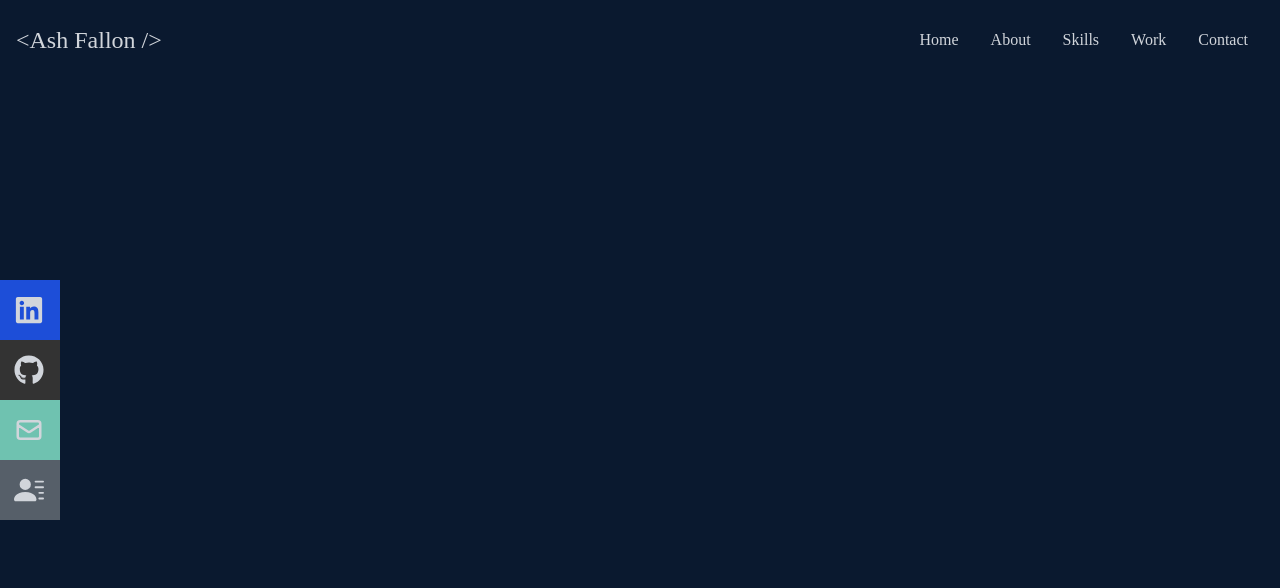
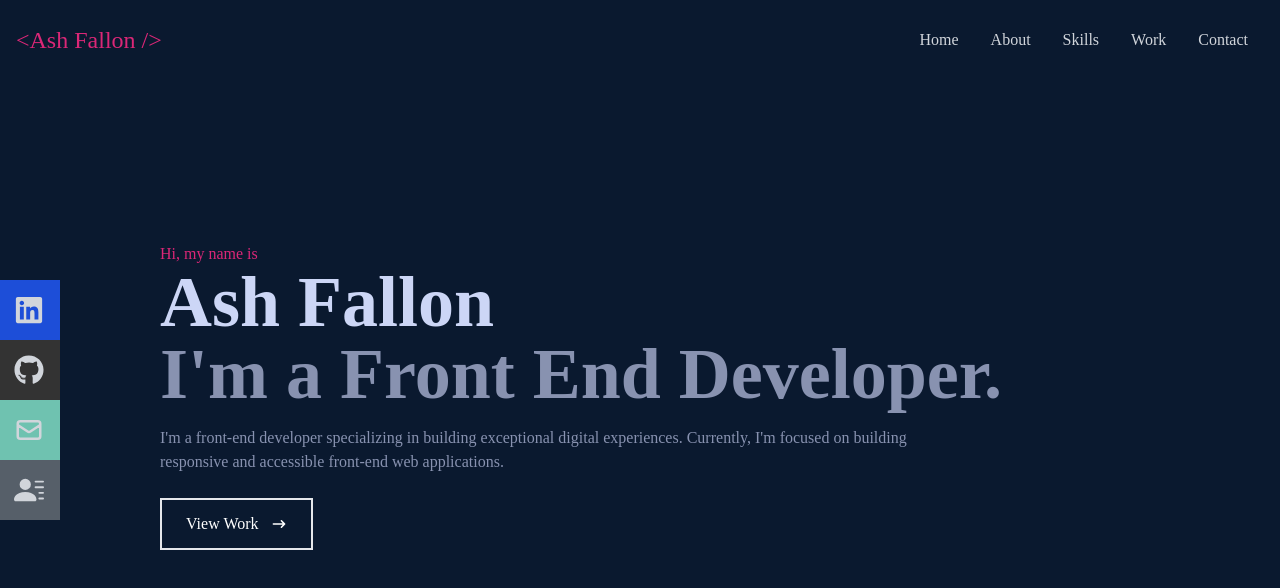
Before and after one commit to ash-fallon/portfolio-website, a React (Create React App) app: page / in a window 1280 px wide. Shown: the top 588 px of the page. Built offline with nearby package versions, Linux system fonts and the light colour scheme.

Commit message:
Added text and styling to home component

```diff
--- a/src/components/Home.js
+++ b/src/components/Home.js
@@ -1,7 +1,33 @@
 import { HiArrowNarrowRight } from 'react-icons/hi';
 
 const Home = () => {
-  return <div className='bg-[#0a192f] w-full h-screen'>Home</div>;
+  return (
+    <div name='home' className='bg-[#0a192f] w-full h-screen'>
+      {/* Container */}
+      <div className='max-w-5xl mx-auto px-8 flex flex-col justify-center h-full'>
+        <p className='text-pink-600'>Hi, my name is</p>
+        <h1 className='text-4xl sm:text-7xl font-bold text-[#ccd6f6]'>
+          Ash Fallon
+        </h1>
+        <h2 className='text-4xl sm:text-7xl font-bold text-[#8892b0]'>
+          I'm a Front End Developer.
+        </h2>
+        <p className='text-[#8892b0] py-4 max-w-[800px]'>
+          I'm a front-end developer specializing in building exceptional digital
+          experiences. Currently, I'm focused on building responsive and
+          accessible front-end web applications.
+        </p>
+        <div>
+          <button className='text-white group border-2 px-6 py-3 my-2 flex items-center hover:bg-pink-600 hover:border-pink-600'>
+            View Work
+            <span className='group-hover:rotate-90 duration-300'>
+              <HiArrowNarrowRight className='ml-3' />
+            </span>
+          </button>
+        </div>
+      </div>
+    </div>
+  );
 };
 
 export default Home;
--- a/src/components/Navbar.js
+++ b/src/components/Navbar.js
@@ -10,7 +10,7 @@
   return (
     <div className='fixed w-full h-20 flex justify-between items-center px-4 bg-[#0a192f] text-gray-300'>
       {/* Logo */}
-      <div className='text-2xl'>{`<Ash Fallon />`}</div>
+      <div className='text-2xl text-pink-600'>{`<Ash Fallon />`}</div>
 
       {/* Menu */}
       <ul className='hidden md:flex'>
```
